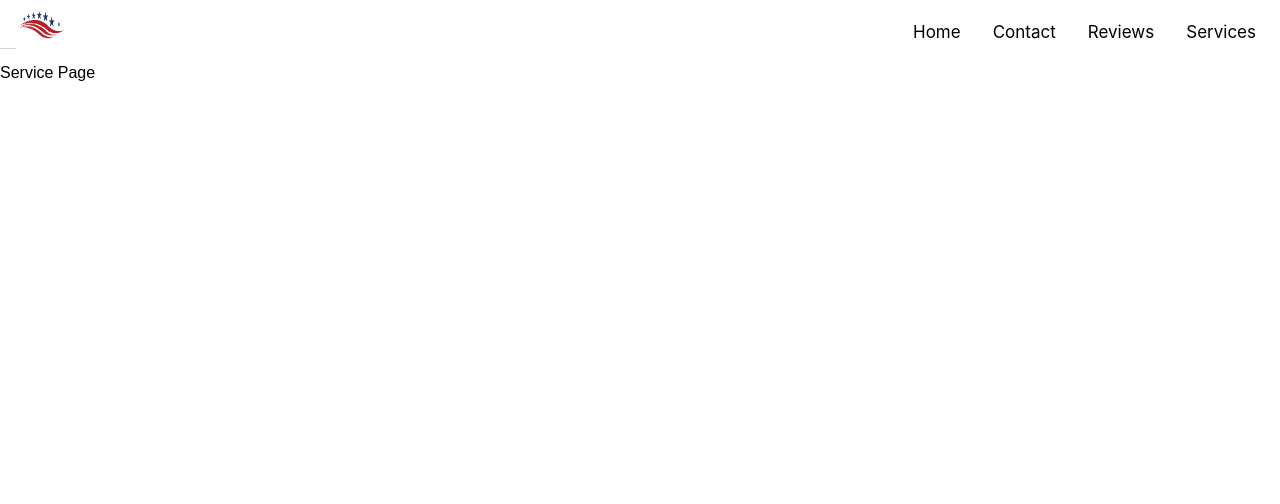
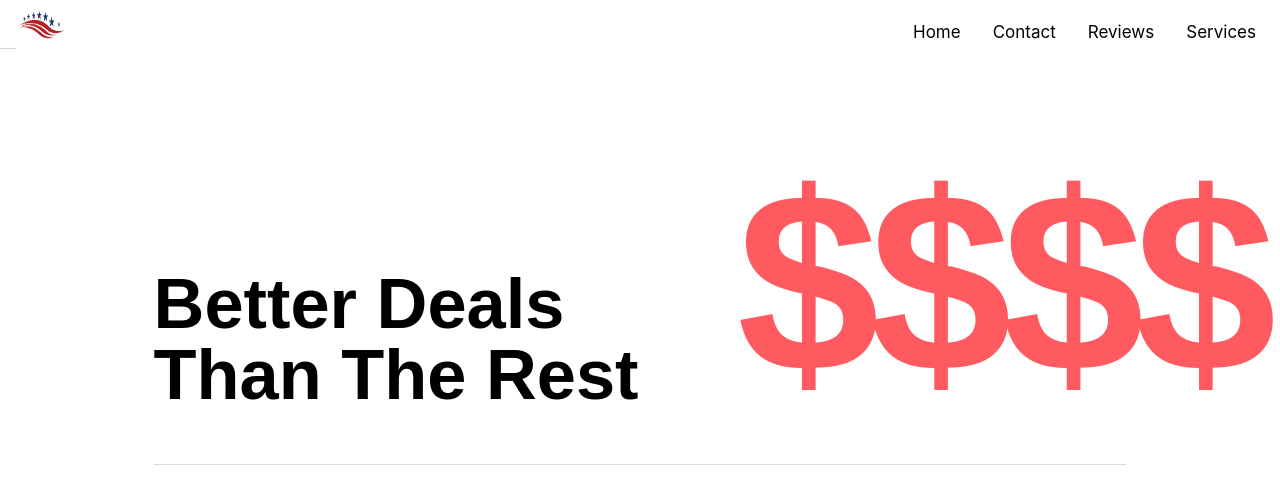
Before and after one commit to ijh5005/starsandstripesdrivingschool, a React (Create React App) app: page /service in a window 1280 px wide. Shown: the top 504 px of the page. Built offline with nearby package versions, Linux system fonts and the light colour scheme; the HTML template or start-up script is replaced by a standard one; a web font is replaced by a local one.

Commit message:
services page added

```diff
--- /dev/null
+++ b/src/components/ServicePage/Heading/index.css
@@ -0,0 +1,31 @@
+.headingContainer {
+  height: 50vh;
+  width: 76vw;
+  margin: 0 auto;
+  border-bottom: 1px solid #dbdbdb;
+  display: flex;
+  align-items: flex-end;
+  justify-content: flex-start;
+  position: relative;
+}
+
+.smallText {
+  font-size: 4.4em;
+  width: 8em;
+  font-weight: 800;
+  margin-bottom: 54px;
+  line-height: 1;
+}
+
+.largeText {
+  font-size: 16em;
+  margin-bottom: 54px;
+  position: absolute;
+  right: -140px;
+  bottom: 54px;
+  margin: 0;
+  font-weight: 800;
+  color: #ff5a5f;
+  line-height: 1;
+  letter-spacing: -10px;
+}
--- /dev/null
+++ b/src/components/ServicePage/Heading/index.js
@@ -0,0 +1,15 @@
+import React, { useState } from 'react';
+import "./index.css";
+
+const Heading = () => {
+  return (<>
+    <div className="headingContainer">
+      <p className="smallText">Better Deals Than The Rest</p>
+      <p className="largeText">$$$$</p>
+    </div>
+  </>)
+}
+
+export default Heading;
+
+// <svg aria-hidden="true" focusable="false" data-prefix="fas" data-icon="car-side" class="svg-inline--fa fa-car-side fa-w-20" role="img" xmlns="http://www.w3.org/2000/svg" viewBox="0 0 640 512"><path fill="currentColor" d="M544 192h-16L419.22 56.02A64.025 64.025 0 0 0 369.24 32H155.33c-26.17 0-49.7 15.93-59.42 40.23L48 194.26C20.44 201.4 0 226.21 0 256v112c0 8.84 7.16 16 16 16h48c0 53.02 42.98 96 96 96s96-42.98 96-96h128c0 53.02 42.98 96 96 96s96-42.98 96-96h48c8.84 0 16-7.16 16-16v-80c0-53.02-42.98-96-96-96zM160 432c-26.47 0-48-21.53-48-48s21.53-48 48-48 48 21.53 48 48-21.53 48-48 48zm72-240H116.93l38.4-96H232v96zm48 0V96h89.24l76.8 96H280zm200 240c-26.47 0-48-21.53-48-48s21.53-48 48-48 48 21.53 48 48-21.53 48-48 48z"></path></svg>
--- a/src/components/ServicePage/index.js
+++ b/src/components/ServicePage/index.js
@@ -1,15 +1,13 @@
 import React, { useState } from 'react';
+import Navbar from '../Navbar';
+import Heading from './Heading';
 import "./index.css";
-import Navbar from '../Navbar'
 
 const ServicePage = () => {
-  return (
-    <>
+  return (<>
     <Navbar/>
-    <div>Service Page</div>
-
-    </>
-  )
+    <Heading />
+  </>)
 }
 
 export default ServicePage;
```
Also changed, not shown: src/components/ServicePage/Cards/index.js (added, +10 -0 lines), src/components/ServicePage/Cards/index.css (added).
